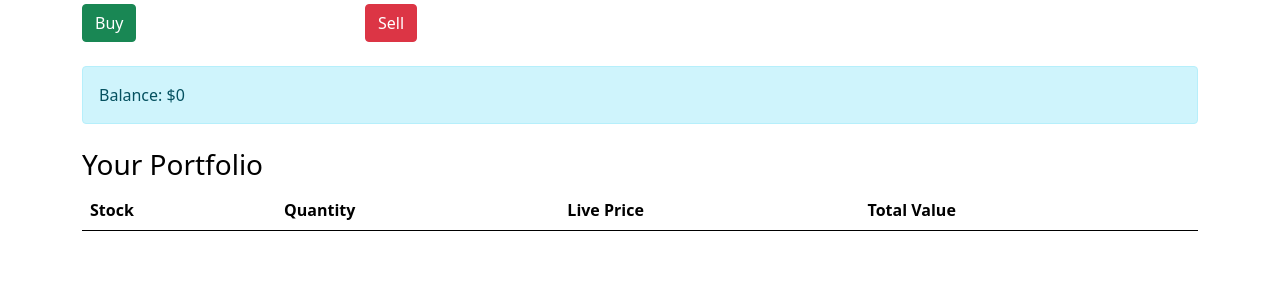
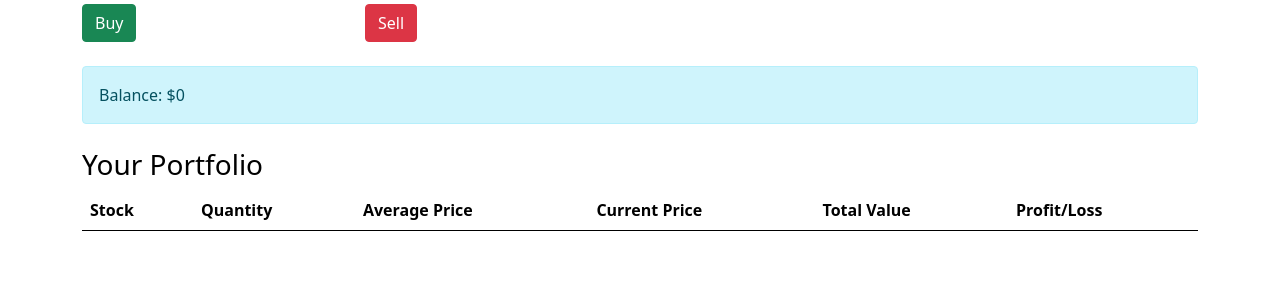
Before and after one commit to LovishShrail/inferno, a Django app: page /chart/ in a window 1280 px wide. Shown: the part 392-692 px from the top of the page. Run offline with Django 5.2, Linux system fonts and the light colour scheme; lists and menus that the app fills with data are empty; parts of the project's set-up code (start-up, migrations or seed data) failed here and were passed over.

Commit message:
added profit/loss at portfolio live

```diff
--- a/mainapp/templates/mainapp/chart.html
+++ b/mainapp/templates/mainapp/chart.html
@@ -63,19 +63,14 @@
           <tr>
               <th>Stock</th>
               <th>Quantity</th>
-                <th>Live Price</th>
+              <th>Average Price</th>
+              <th>Current Price</th>
               <th>Total Value</th>
+              <th>Profit/Loss</th>
           </tr>
       </thead>
-        <tbody id="portfolio">
-            {% for stock in request.user.userstock_set.all %}
-            <tr>
-                <td>{{ stock.stock }}</td>
-                <td>{{ stock.quantity }}</td>
-                <td>${{ stock.average_price|floatformat:2 }}</td>
-                <td>${{ stock.total_value|floatformat:2 }}</td>
-            </tr>
-            {% endfor %}
+      <tbody id="portfolio-table">
+          <!-- Rows will be populated dynamically using JavaScript -->
       </tbody>
   </table>
 </div>
@@ -84,41 +79,56 @@
 {% block js %}
 <script>
   // Function to fetch live prices and update the portfolio
-  function updatePortfolio() {
-    fetch("/get_live_prices/")
-      .then((response) => response.json())
-      .then((data) => {
-        const portfolioTable = document.getElementById("portfolio");
-        portfolioTable.innerHTML = "";  // Clear existing rows
+  function fetchLivePrices() {
+    fetch('/get_live_prices/')
+        .then(response => response.json())
+        .then(data => {
+            const tableBody = document.getElementById('portfolio-table');
+            tableBody.innerHTML = '';  // Clear existing rows
 
             for (const [stock, details] of Object.entries(data)) {
-          const row = document.createElement("tr");
+                const row = document.createElement('tr');
 
-          // Add red color and negative sign if price is negative
-          const livePrice = details.live_price;
-          const totalValue = details.total_value;
-          const livePriceClass = livePrice < 0 ? "text-danger" : "";
-          const totalValueClass = totalValue < 0 ? "text-danger" : "";
+                // Stock
+                const stockCell = document.createElement('td');
+                stockCell.textContent = stock;
+                row.appendChild(stockCell);
 
-          row.innerHTML = `
-            <td>${stock}</td>
-            <td>${details.quantity}</td>
-            <td class="${livePriceClass}">$${livePrice.toFixed(2)}</td>
-            <td class="${totalValueClass}">$${totalValue.toFixed(2)}</td>
-          `;
-          portfolioTable.appendChild(row);
+                // Quantity
+                const quantityCell = document.createElement('td');
+                quantityCell.textContent = details.quantity;
+                row.appendChild(quantityCell);
+
+                // Average Price
+                const avgPriceCell = document.createElement('td');
+                avgPriceCell.textContent = details.average_price.toFixed(2);
+                row.appendChild(avgPriceCell);
+
+                // Current Price
+                const currentPriceCell = document.createElement('td');
+                currentPriceCell.textContent = details.live_price;
+                row.appendChild(currentPriceCell);
+
+                // Total Value
+                const totalValueCell = document.createElement('td');
+                totalValueCell.textContent = details.total_value.toFixed(2);
+                row.appendChild(totalValueCell);
+
+                // Profit/Loss
+                const profitLossCell = document.createElement('td');
+                profitLossCell.textContent = `${details.profit_loss.toFixed(2)} (${details.profit_loss_percentage.toFixed(2)}%)`;
+                profitLossCell.style.color = details.profit_loss >= 0 ? 'green' : 'red';
+                row.appendChild(profitLossCell);
+
+                tableBody.appendChild(row);
             }
         })
-      .catch((error) => {
-        console.error("Error fetching live prices:", error);
-      });
+        .catch(error => console.error('Error fetching live prices:', error));
 }
 
-  // Update portfolio every 5 seconds
-  setInterval(updatePortfolio, 5000);
-
-  // Initial update
-  updatePortfolio();
+// Fetch live prices every 5 seconds
+setInterval(fetchLivePrices, 5000);
+fetchLivePrices();  // Initial fetch
 
   // Show/hide price input based on order type
   document.getElementById("order_type").addEventListener("change", function () {
@@ -176,7 +186,7 @@
         alert(`Successfully bought ${data.quantity} shares of ${data.stock} at $${data.price.toFixed(2)}!`);
         // Update balance and portfolio
         document.getElementById("user_balance").innerText = data.balance.toFixed(2);
-        updatePortfolio();
+        fetchLivePrices();
       }
     }
   })
@@ -231,7 +241,7 @@
             alert(`Successfully sold ${data.quantity} shares of ${data.stock} at $${data.price.toFixed(2)}!`);
             // Update balance and portfolio
             document.getElementById("user_balance").innerText = data.balance.toFixed(2);
-            updatePortfolio();
+            fetchLivePrices();
           }
         }
       })
--- a/mainapp/views.py
+++ b/mainapp/views.py
@@ -210,7 +210,7 @@ def place_order(request):
 
 
 def get_live_prices(request):
-    """Fetch live prices for the user's bought stocks."""
+    """Fetch live prices for the user's bought stocks and calculate profit/loss."""
     if not request.user.is_authenticated:
         return JsonResponse({"error": "User not authenticated"}, status=401)
 
@@ -224,10 +224,20 @@ def get_live_prices(request):
 
         if data:
             latest_data = json.loads(data)[-1]  # Get the latest candlestick data
+            current_price = Decimal(latest_data["close"])
+            average_price = stock.average_price
+
+            # Calculate profit/loss
+            profit_loss = (current_price - average_price) * stock.quantity
+            profit_loss_percentage = ((current_price - average_price) / average_price) * 100
+
             live_prices[stock.stock] = {
                 "quantity": stock.quantity,
+                "average_price": float(average_price),
                 "live_price": latest_data["close"],
                 "total_value": float(stock.quantity * latest_data["close"]),
+                "profit_loss": float(profit_loss),  # Total profit/loss in currency
+                "profit_loss_percentage": float(profit_loss_percentage),  # Profit/loss percentage
             }
 
     return JsonResponse(live_prices)
@@ -269,267 +279,3 @@ def order_history(request):
     all_orders = executed_orders + pending_orders
 
     return render(request, "mainapp/order_history.html", {"orders": all_orders})
-
-
-# @csrf_exempt
-# @require_POST
-# def buy_stock(request):
-#     """Handle buying stocks for the logged-in user."""
-#     if not request.user.is_authenticated:
-#         return JsonResponse({"error": "User not authenticated"}, status=401)
-
-#     stock_symbol = request.POST.get("stock_symbol")
-#     quantity = int(request.POST.get("quantity"))
-
-#     # Fetch current market price from Redis
-#     redis_key = f"candlestick_data:{stock_symbol}"
-#     data = redis_conn.get(redis_key)
-
-#     if not data:
-#         return JsonResponse({"error": "No data found for the selected stock"}, status=404)
-
-#     latest_data = json.loads(data)[-1]  # Get the latest candlestick data
-#     market_price = Decimal(latest_data["close"])  # Use the closing price as the market price
-
-#     # Fetch user profile and check balance
-#     user_profile = UserProfile.objects.get(user=request.user)
-#     total_cost = market_price * quantity
-
-#     if user_profile.balance < total_cost:
-#         return JsonResponse({"error": "Insufficient balance"}, status=400)
-
-#     # Deduct balance and add stock to user's portfolio
-#     user_profile.balance -= total_cost
-#     user_profile.save()
-
-#     # Add stock to user's portfolio
-#     user_stock, created = UserStock.objects.get_or_create(
-#         user=request.user,
-#         stock=stock_symbol,
-#         defaults={"quantity": quantity, "average_price": market_price}
-#     )
-
-#     if not created:
-#         # Update existing stock entry
-#         total_quantity = user_stock.quantity + quantity
-#         user_stock.average_price = (
-#             (user_stock.average_price * user_stock.quantity) + (market_price * quantity)
-#         ) / total_quantity
-#         user_stock.quantity = total_quantity
-#         user_stock.save()
-
-#     return JsonResponse({
-#         "success": True,
-#         "balance": float(user_profile.balance),
-#         "stock": stock_symbol,
-#         "quantity": quantity,
-#         "price": float(market_price)  # Return the market price used for the purchase
-#     })
-
-
-
-
-
-
-
-# # @csrf_exempt
-# # @require_POST
-# # def buy_stock(request):
-# #     """Handle buying stocks for the logged-in user."""
-# #     if not request.user.is_authenticated:
-# #         return JsonResponse({"error": "User not authenticated"}, status=401)
-
-# #     stock_symbol = request.POST.get("stock_symbol")
-# #     quantity = int(request.POST.get("quantity"))
-# #     price = Decimal(request.POST.get("price"))
-
-# #     # Fetch user profile and check balance
-# #     user_profile = UserProfile.objects.get(user=request.user)
-# #     total_cost = price * quantity
-
-# #     if user_profile.balance < total_cost:
-# #         return JsonResponse({"error": "Insufficient balance"}, status=400)
-
-# #     # Deduct balance and add stock to user's portfolio
-# #     user_profile.balance -= total_cost
-# #     user_profile.save()
-
-# #     # Add stock to user's portfolio (assuming a model called `UserStock` exists)
-# #     user_stock, created = UserStock.objects.get_or_create(
-# #         user=request.user,
-# #         stock=stock_symbol,
-# #         defaults={"quantity": quantity, "average_price": price}
-# #     )
-
-# #     if not created:
-# #         # Update existing stock entry
-# #         total_quantity = user_stock.quantity + quantity
-# #         user_stock.average_price = (
-# #             (user_stock.average_price * user_stock.quantity) + (price * quantity)
-# #         ) / total_quantity
-# #         user_stock.quantity = total_quantity
-# #         user_stock.save()
-
-# #     return JsonResponse({
-# #         "success": True,
-# #         "balance": float(user_profile.balance),
-# #         "stock": stock_symbol,
-# #         "quantity": quantity,
-# #         "price": float(price)
-# #     })
-
-
-
-# @csrf_exempt
-# @require_POST
-# def sell_stock(request):
-#     """Handle selling stocks for the logged-in user."""
-#     if not request.user.is_authenticated:
-#         return JsonResponse({"error": "User not authenticated"}, status=401)
-
-#     stock_symbol = request.POST.get("stock_symbol")
-#     quantity = int(request.POST.get("quantity"))
-
-#     # Fetch current market price from Redis
-#     redis_key = f"candlestick_data:{stock_symbol}"
-#     data = redis_conn.get(redis_key)
-
-#     if not data:
-#         return JsonResponse({"error": "No data found for the selected stock"}, status=404)
-
-#     latest_data = json.loads(data)[-1]  # Get the latest candlestick data
-#     market_price = Decimal(latest_data["close"])  # Use the closing price as the market price
-
-#     # Fetch user profile and check if the user owns the stock
-#     user_profile = UserProfile.objects.get(user=request.user)
-#     user_stock = UserStock.objects.filter(user=request.user, stock=stock_symbol).first()
-
-#     if not user_stock:
-#         return JsonResponse({"error": "You do not own this stock"}, status=400)
-
-#     if user_stock.quantity < quantity:
-#         return JsonResponse({"error": "Insufficient quantity to sell"}, status=400)
-
-#     # Calculate total sale value
-#     total_sale_value = market_price * quantity
-
-#     # Update user balance
-#     user_profile.balance += total_sale_value
-#     user_profile.save()
-
-#     # Update or delete the user's stock holding
-#     if user_stock.quantity == quantity:
-#         user_stock.delete()  # Delete the stock if all shares are sold
-#     else:
-#         user_stock.quantity -= quantity
-#         user_stock.save()
-
-#     return JsonResponse({
-#         "success": True,
-#         "balance": float(user_profile.balance),
-#         "stock": stock_symbol,
-#         "quantity": quantity,
-#         "price": float(market_price)  # Return the market price used for the sale
-#     })
-
-
-# # @csrf_exempt
-# # @require_POST
-# # def sell_stock(request):
-# #     """Handle selling stocks for the logged-in user."""
-# #     if not request.user.is_authenticated:
-# #         return JsonResponse({"error": "User not authenticated"}, status=401)
-
-# #     stock_symbol = request.POST.get("stock_symbol")
-# #     quantity = int(request.POST.get("quantity"))
-# #     price = Decimal(request.POST.get("price"))
-
-# #     # Fetch user profile and check if the user owns the stock
-# #     user_profile = UserProfile.objects.get(user=request.user)
-# #     user_stock = UserStock.objects.filter(user=request.user, stock=stock_symbol).first()
-
-# #     if not user_stock:
-# #         return JsonResponse({"error": "You do not own this stock"}, status=400)
-
-# #     if user_stock.quantity < quantity:
-# #         return JsonResponse({"error": "Insufficient quantity to sell"}, status=400)
-
-# #     # Calculate total sale value
-# #     total_sale_value = price * quantity
-
-# #     # Update user balance
-# #     user_profile.balance += total_sale_value
-# #     user_profile.save()
-
-# #     # Update or delete the user's stock holding
-# #     if user_stock.quantity == quantity:
-# #         user_stock.delete()  # Delete the stock if all shares are sold
-# #     else:
-# #         user_stock.quantity -= quantity
-# #         user_stock.save()
-
-# #     return JsonResponse({
-# #         "success": True,
-# #         "balance": float(user_profile.balance),
-# #         "stock": stock_symbol,
-# #         "quantity": quantity,
-# #         "price": float(price)
-# #     })
-
-
-
-
-
-
-
-
-
-
-
-# def login_page(request):
-#     if request.method=="POST":
-
-#         username=request.POST.get('username')
-#         password=request.POST.get('password')
-
-#         if not User.objects.filter(username=username).exists():
-#             messages.error(request,'invalid username')
-#             return redirect('/login/')
-
-#         user = authenticate(username=username,password=password) #we suse authenticate method to check the username and password because password is encrypted
-#         if user is None:
-#             messages.error(request,'invalid password')
-#             return redirect('/login/')
-#         else:
-#             login(request,user) #login method is used to login the user and store the user in the session
-#             return redirect('/receipes/')
-
-#     return render(request,'login.html')
-
-# def register(request):
-#     if request.method=="POST":
-#         first_name=request.POST.get('first_name')
-#         last_name=request.POST.get('last_name')
-#         username=request.POST.get('username')
-#         password=request.POST.get('password')
-
-#         user =User.objects.filter(username=username)
-#         if user.exists():
-#             messages.info(request,'Username is already taken')
-#             return redirect('/register/')
-#         user = User.objects.create(
-#             first_name=first_name,last_name=last_name,username=username)
-
-#         #in django we use set_password method to store the password in encrypted form , it does not encrpyt the password by default because it is string
-#         user.set_password(password)
-#         user.save()
-#         messages.info(request,'account created successfully')
-#         return redirect('/register/')
-
-
-#     return render(request,'register.html')
-
-
-# def logout_page(request):
-#     logout(request)
-#     return render(request,'logout.html')
```
Also changed, not shown: db.sqlite3. Lines whose indentation alone changed are shown as unchanged.
